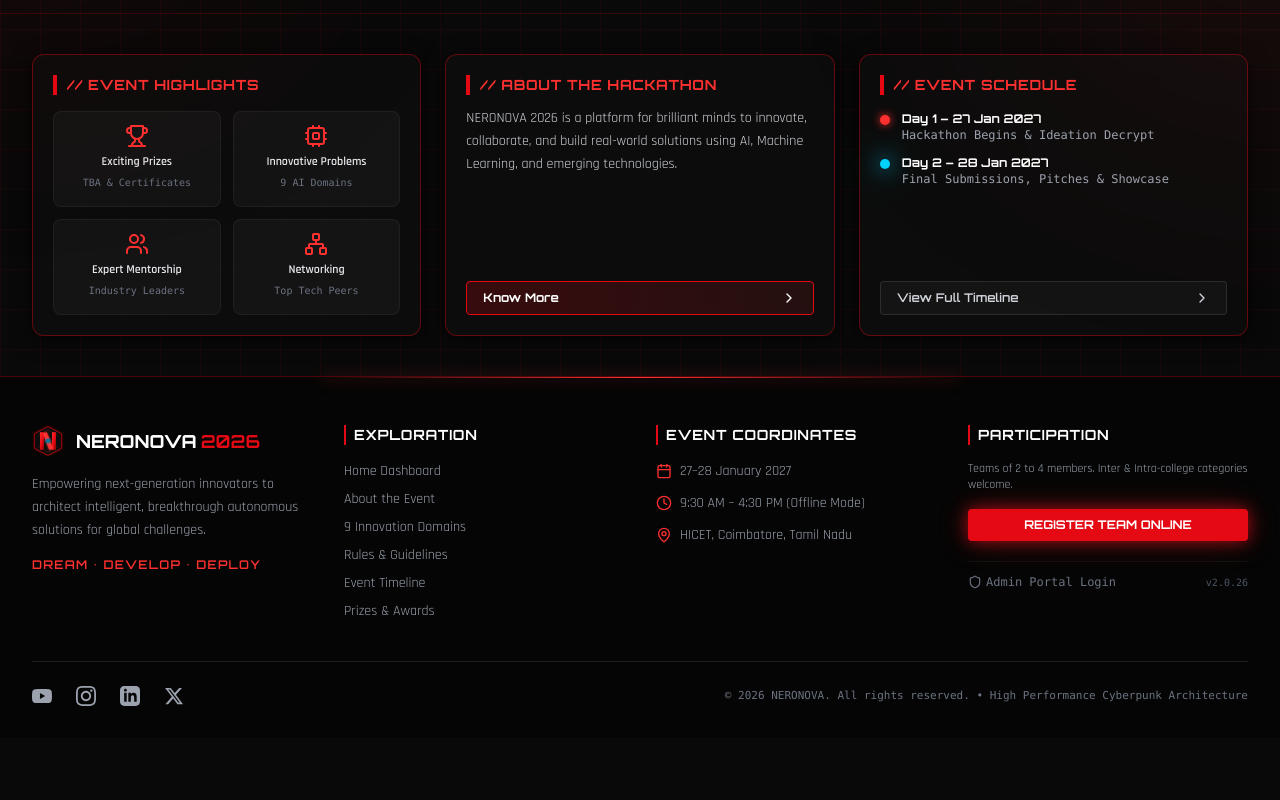
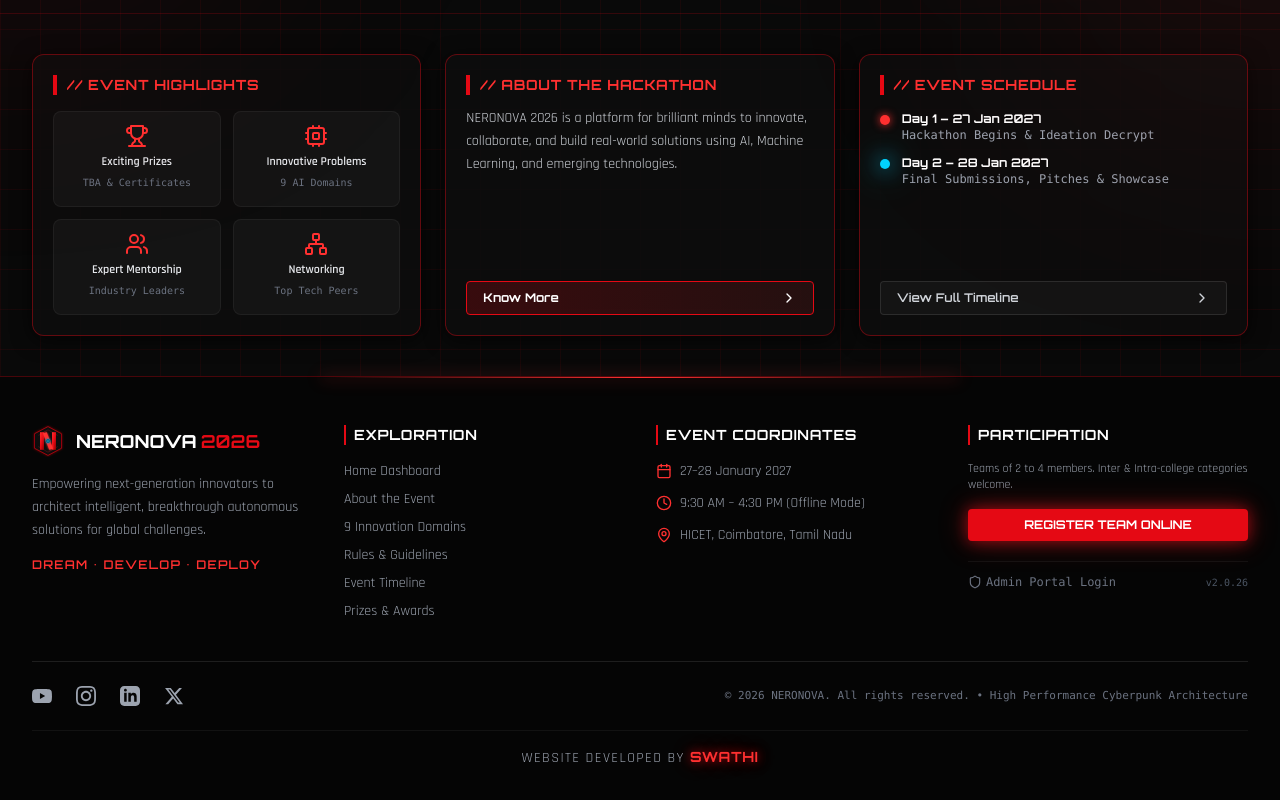
Before and after one commit to swathi-mani-13/neronova---2026, a React (Vite) app: page / in a window 1280 px wide. Shown: the part 691-1491 px from the top of the page. Before the commit the page ends 1429 px from the top, so only its background shows below. Built offline with nearby package versions, Linux system fonts and the light colour scheme; no server answers.

Commit message:
Add global developer credit in shared Footer: Website Developed by Swathi

```diff
--- a/src/components/Footer.jsx
+++ b/src/components/Footer.jsx
@@ -115,6 +115,16 @@ export default function Footer() {
             © 2026 NERONOVA. All rights reserved. • High Performance Cyberpunk Architecture
           </div>
         </div>
+
+        {/* Global Developer Credit - Very bottom of footer */}
+        <div className="mt-6 pt-4 border-t border-white/5 text-center">
+          <p className="text-xs sm:text-sm text-gray-400 font-rajdhani tracking-widest uppercase">
+            Website Developed by{' '}
+            <span className="font-orbitron font-bold text-[#FF3030] cyber-glow-red tracking-wider">
+              Swathi
+            </span>
+          </p>
+        </div>
       </div>
     </footer>
   );
```
